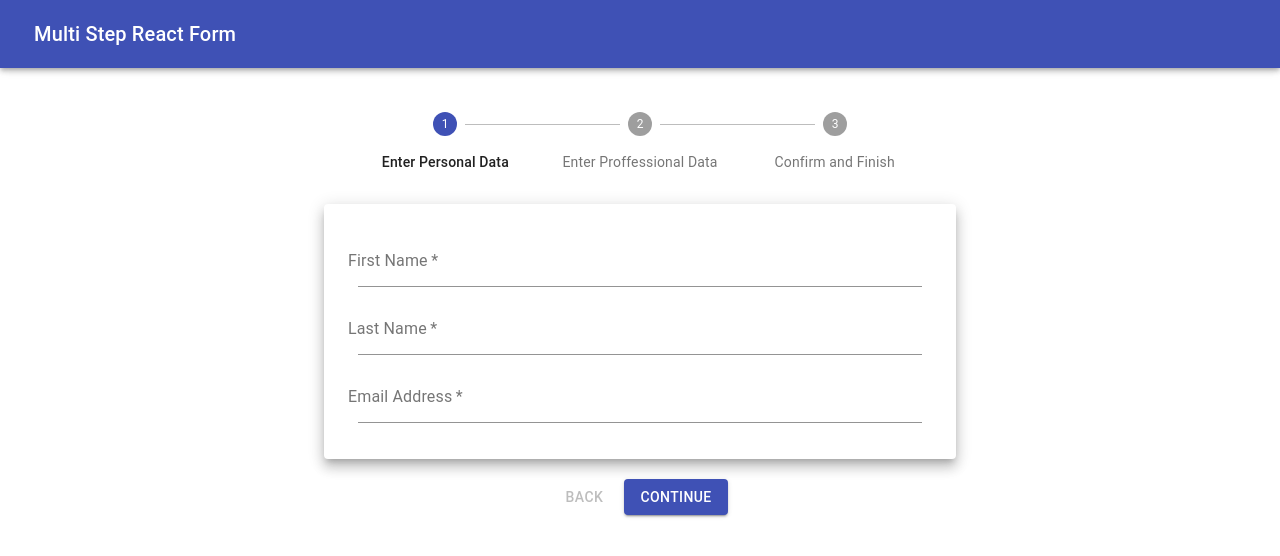
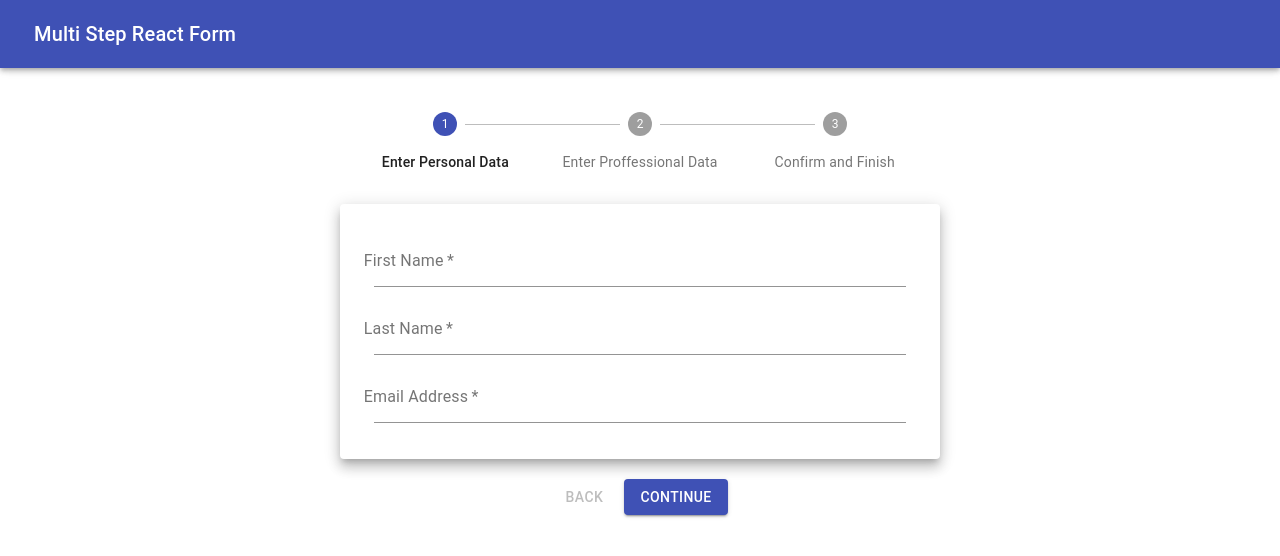
Before and after one commit to saadusufzai/MultiStep-React-Form, a React (Create React App) app: page / in a window 1280 px wide. Shown: the top 556 px of the page. Built offline with nearby package versions, Linux system fonts and the light colour scheme.

Commit message:
adjusted width and margin of papers

```diff
--- a/src/App.js
+++ b/src/App.js
@@ -5,6 +5,7 @@ import Steper from './components/Stepper/Steper'
 import { Grid } from '@material-ui/core';
 
 function App() {
+
   const [data, setData] = useState({
     firstName:'',
     lastName:'',
@@ -20,8 +21,7 @@ function App() {
     setData({...data, [input]: e.target.value });
   };
 
-  const  { firstName, lastName, email, field, proffession,experties} = data
-  const values = { firstName, lastName, email, field, proffession,experties}
+
   return (
   <div>
     <Grid  container xs={12} sm={8} md={6}  >
--- a/src/components/Form/ConfirmForm.js
+++ b/src/components/Form/ConfirmForm.js
@@ -5,6 +5,8 @@ import { makeStyles } from "@material-ui/core/styles";
 const useStyles = makeStyles((theme) => ({
   root: {
     paddingBottom: "4%",
+    width: "95%",
+    margin:'0 auto',
   },
   form: {
     padding: "10px",
--- a/src/components/Form/PersonalForm.js
+++ b/src/components/Form/PersonalForm.js
@@ -5,7 +5,7 @@ import { makeStyles } from "@material-ui/core/styles";
 
 const useStyles = makeStyles((theme) => ({
   root: {
-    width: "100%",
+    width: "95%",
     // margin: "0 20px 0 20px",
     margin: "0 auto",
     paddingBottom: "4%",
--- a/src/components/Form/ProffessionalForm.js
+++ b/src/components/Form/ProffessionalForm.js
@@ -15,6 +15,8 @@ import { makeStyles } from "@material-ui/core/styles";
 
 const useStyles = makeStyles((theme) => ({
   root: {
+    width: "95%",
+    margin:'0 auto',
     paddingTop: "2%",
     paddingBottom: "1%",
   },
```
